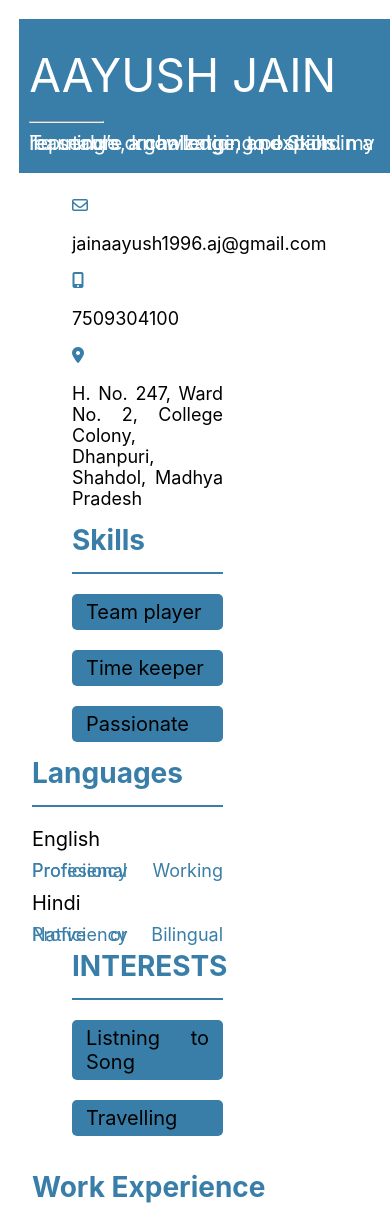
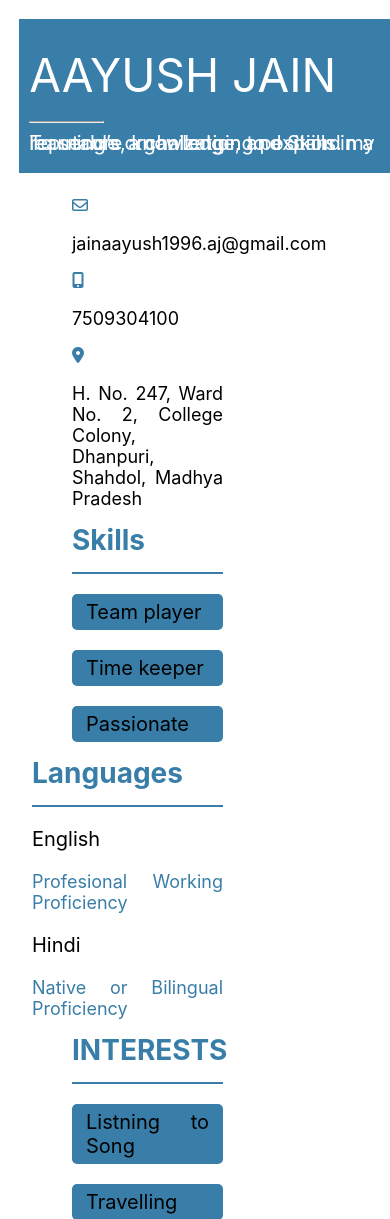
Before and after one commit to Aayushja/New-Responsive-Resume, a plain HTML site: page index.html in a window 390 px wide. Shown: the top 1219 px of the page. Drawn offline with Linux system fonts and the light colour scheme.

Commit message:
New-Responsive-Resume

```diff
--- a/index.html
+++ b/index.html
@@ -54,9 +54,9 @@
                             <p class="work-experience">Languages</p>
                             <hr color="#397ea8">
                             <p style="font-size: 20px; font-family: -apple-system, BlinkMacSystemFont, 'Segoe UI', Roboto, Oxygen, Ubuntu, Cantarell, 'Open Sans', 'Helvetica Neue', sans-serif;">English</p>
-                            <p style="font-size: 18px; color: #397ea8; font-family: -apple-system, BlinkMacSystemFont, 'Segoe UI', Roboto, Oxygen, Ubuntu, Cantarell, 'Open Sans', 'Helvetica Neue', sans-serif; line-height: 0px;">Profesional Working Proficiency</p>
+                            <p style="font-size: 18px; color: #397ea8; font-family: -apple-system, BlinkMacSystemFont, 'Segoe UI', Roboto, Oxygen, Ubuntu, Cantarell, 'Open Sans', 'Helvetica Neue', sans-serif; ">Profesional Working Proficiency</p>
                             <p style="font-size: 20px; font-family: -apple-system, BlinkMacSystemFont, 'Segoe UI', Roboto, Oxygen, Ubuntu, Cantarell, 'Open Sans', 'Helvetica Neue', sans-serif;">Hindi</p>
-                            <p style="font-size: 18px; color: #397ea8; font-family: -apple-system, BlinkMacSystemFont, 'Segoe UI', Roboto, Oxygen, Ubuntu, Cantarell, 'Open Sans', 'Helvetica Neue', sans-serif; line-height: 0px;">Native or Bilingual Proficiency</p>
+                            <p style="font-size: 18px; color: #397ea8; font-family: -apple-system, BlinkMacSystemFont, 'Segoe UI', Roboto, Oxygen, Ubuntu, Cantarell, 'Open Sans', 'Helvetica Neue', sans-serif; ">Native or Bilingual Proficiency</p>
                       </div>
                             </section>
 
```
